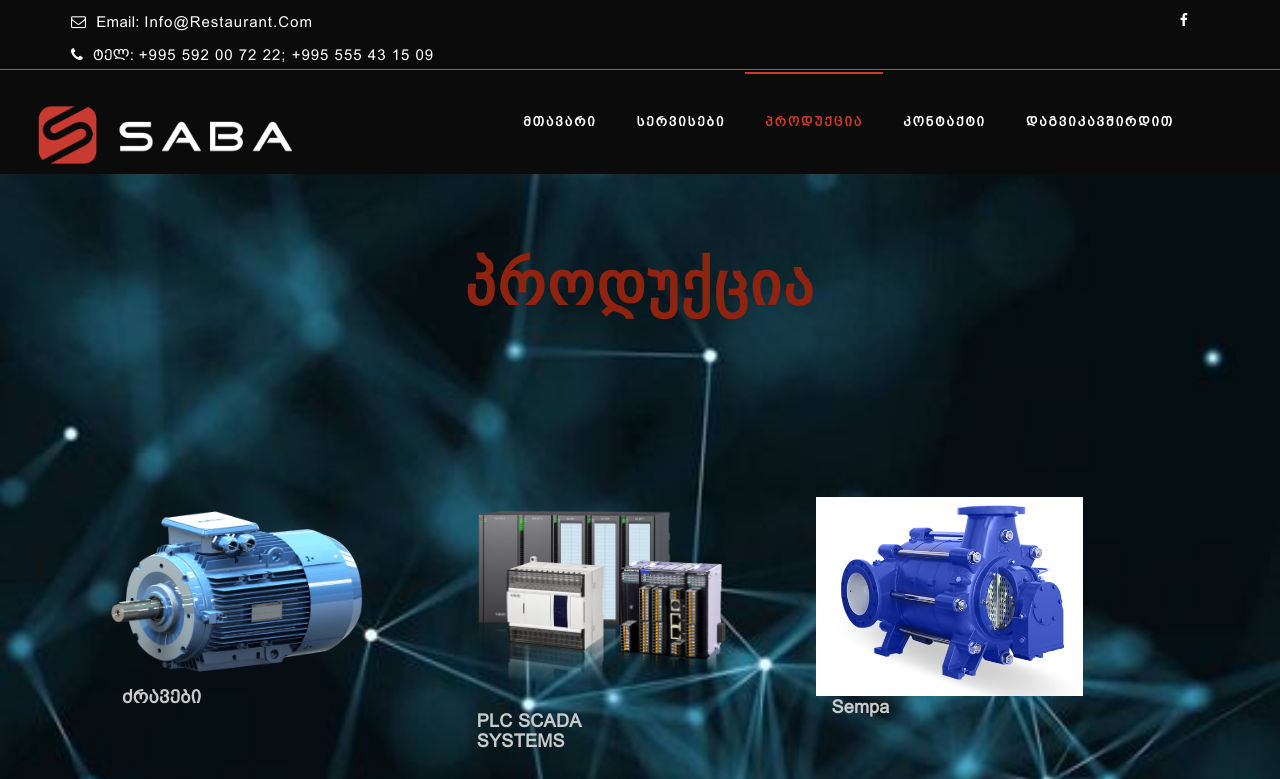
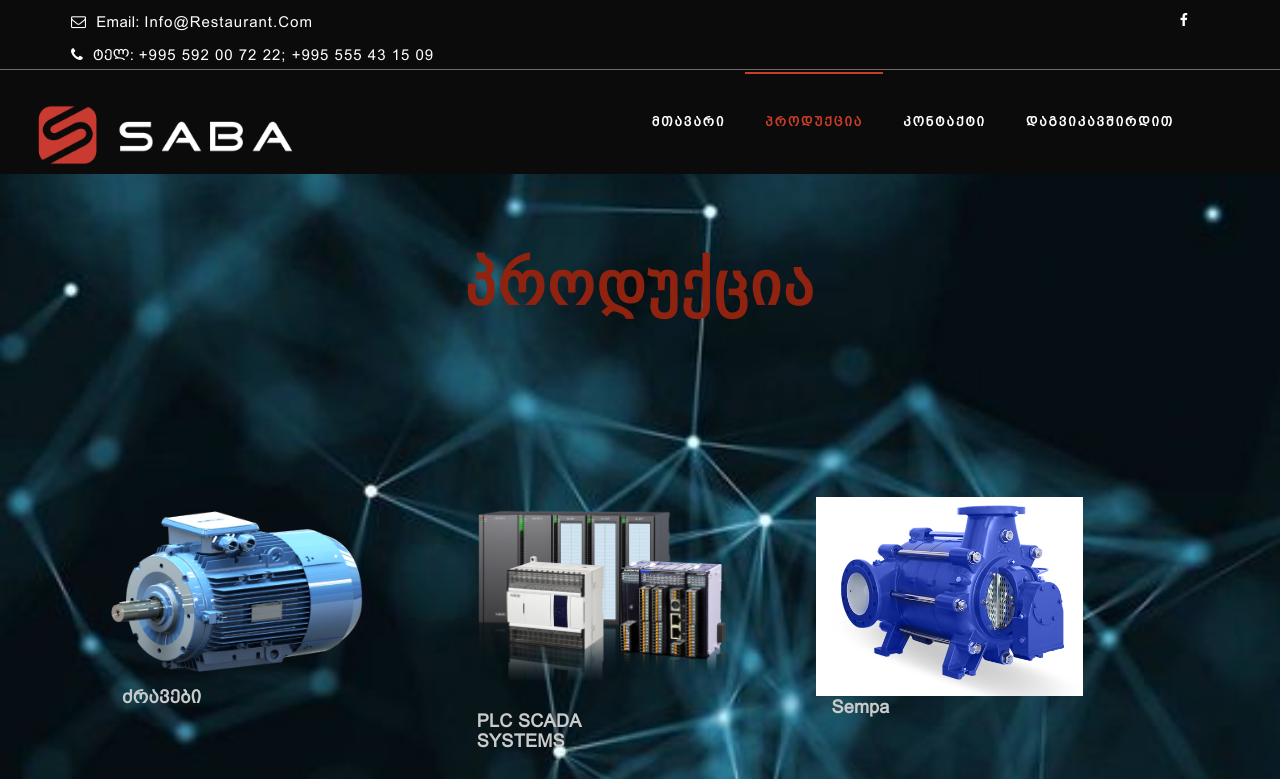
Before and after one commit to Tatia2000/ragac, a plain HTML site: page products.html in a window 1280 px wide. Shown: the top 779 px of the page. Drawn offline with Linux system fonts and the light colour scheme; files whose address does not match are found by name.

Commit message:
products change service delete

```diff
--- a/products.html
+++ b/products.html
@@ -30,9 +30,7 @@
     <script src="//oss.maxcdn.com/html5shiv/3.7.2/html5shiv.min.js"></script>
     <script src="//oss.maxcdn.com/respond/1.4.2/respond.min.js"></script>
 </head>
-<body style="background-size: cover;background-repeat: no-repeat;
-background-position: center center;
-">
+<body style="background-image: url('/img/main-cover-products.jpg');  background-repeat: no-repeat, repeat;background-size: cover;padding-top: 0px">
 
 <!--<div style="width: 60px;-->
 <!--    height: 60px;-->
@@ -102,7 +100,6 @@
                         </div>
                         <ul id="nav" class="nav navbar-nav">
                             <li><a href="index.html">მთავარი</a></li>
-                            <li><a href="service.html">სერვისები</a></li>
                             <li class="active"><a href="#products">პროდუქცია</a></li>
                             <li><a href="#contact">კონტაქტი</a></li>
                             <li><a href="contactUs.html">დაგვიკავშირდით</a></li>
@@ -116,8 +113,7 @@
 
 </header>
 <!--<div><img id="cover-image" src="" style="width: 100%; "></div>-->
-<section class="menus-area" id="products"
-         style="background-image: url('/img/main-cover-products.jpg');  background-repeat: no-repeat, repeat;background-size: cover;padding-top: 0px">
+<section class="menus-area" id="products">
     <div id="mySidebar" class="sidebar">
         <!--            <a href="javascript:void(0)" class="closebtn" onclick="closeNav()">×</a>-->
         <a data-product="engine"
@@ -1222,6 +1218,8 @@
         </div>
     </div>
 </section>
+<!--<div style="width: 100% ;height: 20%;z-index: 999">-->
+<!--</div>-->
 
 <div class="footer-area" id="contact">
     <div class="footer-area-bg" data-stellar-background-ratio="0.6"></div>
@@ -1322,6 +1320,7 @@
         detail.style.visibility = "visible";
         detail.style.display = "flex";
         document.getElementById("mySidebar").style.height = "100%";
+        previousTab = "detail-view";
     };
 
     function openNav() {
```
